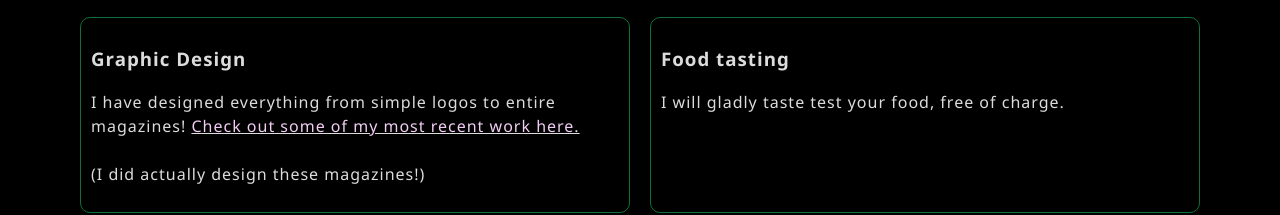
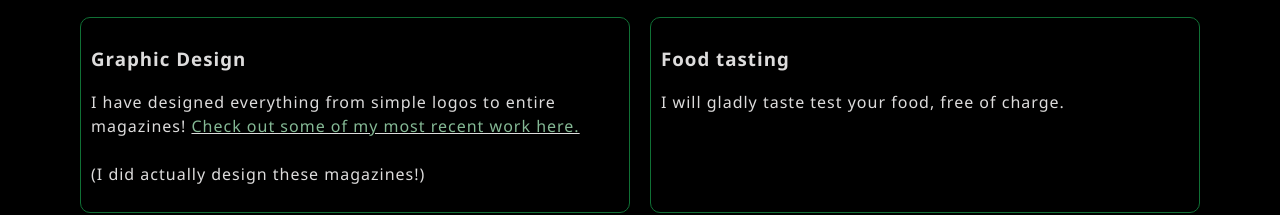
Before and after one commit to 6829ASCS/personal-website-example, a plain HTML site: page index.html in a window 1280 px wide. Shown: the part 870-1085 px from the top of the page. Drawn offline with Linux system fonts and the light colour scheme.

Commit message:
Website done.

```diff
--- a/css/style.css
+++ b/css/style.css
@@ -28,7 +28,7 @@ body {
 
 /*link formatting*/
 a{
-    color: #f2cef5;
+    color: #85b995;
     text-decoration: none;
 }
 
```
